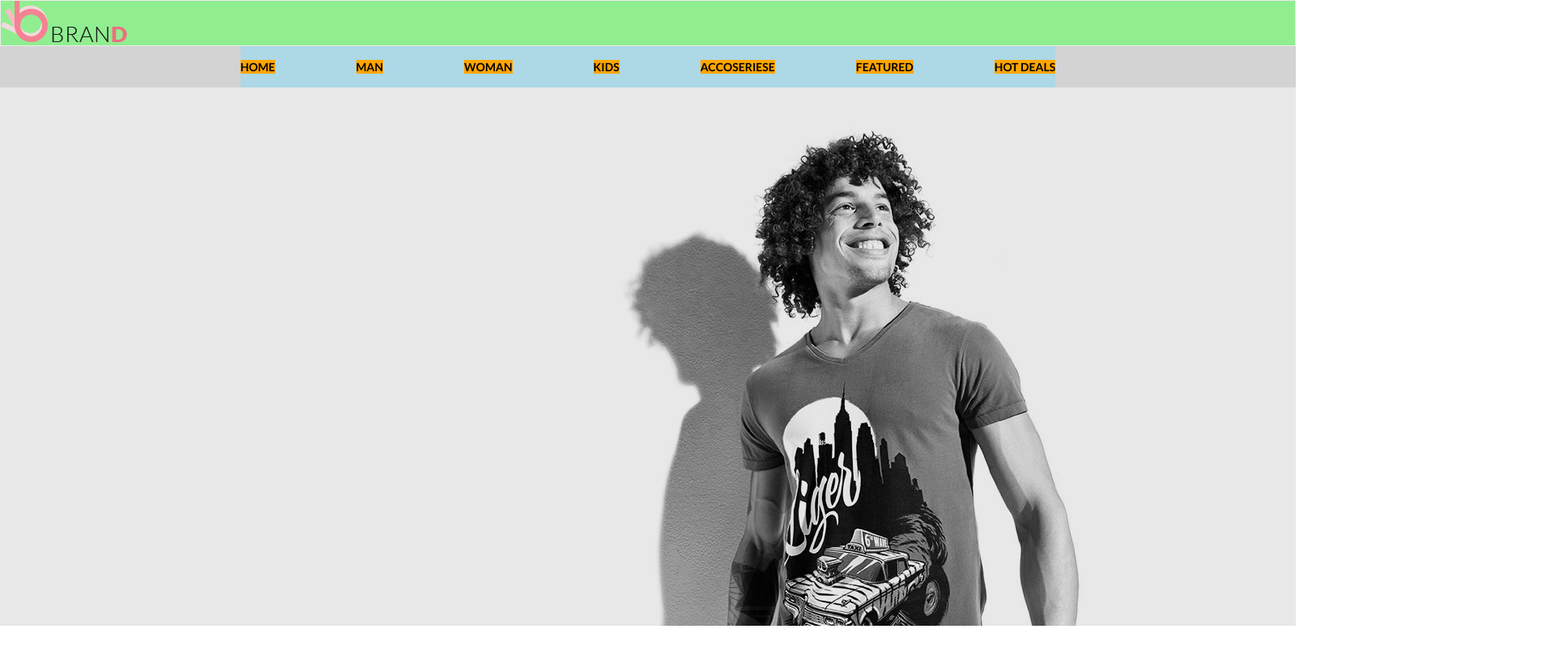
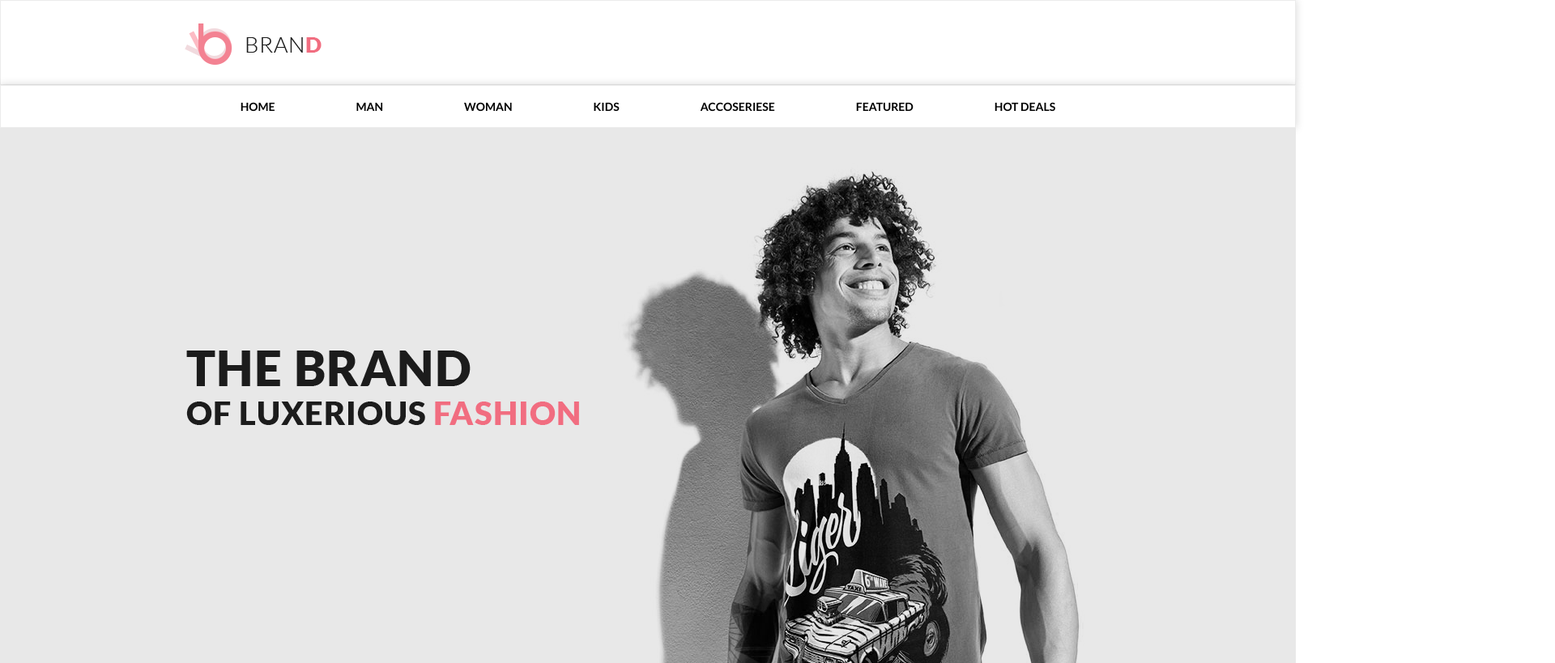
Before and after one commit to Axeman77/shop, a plain HTML site: page index.html in a window 1280 px wide. Shown: the top 819 px of the page at 81% size, 1920 px wide, since content can reach past the window. Drawn offline with Linux system fonts and the light colour scheme.

Commit message:
logo i menu

```diff
--- a/css/main.css
+++ b/css/main.css
@@ -8,7 +8,6 @@
     margin: 0 auto;
 }
 
-
 .containerlogo {
     border-style: solid;
     border-width: 1px;
@@ -18,10 +17,20 @@
     box-shadow: 0px 0px 10px 0px rgba(0, 0, 0, 0.17);
 }
 
+.containerlogo_logo {}
 
-.containerlogo_logo {
-    background: lightgreen;
+.logo__item1 {
+    padding-left: 227px;
+    padding-bottom: 20px;
+    padding-top: 20px;
 }
+
+.logo__item2 {
+    padding-left: 13px;
+    padding-bottom: 35px;
+    padding-top: 45px;
+}
+
 
 /*
 .divlogo_logo_btn {
@@ -42,12 +51,16 @@
 */
 
 
-
 /*main-menu*/
 
 .main-menu {
-    background: lightgray;
     align-items: center;
+    border-style: solid;
+    border-width: 1px;
+    border-color: #ececec;
+    box-sizing: border-box;
+    background-color: #ffffff;
+    box-shadow: 0px 0px 10px 0px rgba(0, 0, 0, 0.17);
 }
 
 .main-menu_list {
@@ -57,7 +70,6 @@
 }
 
 .main-menu_list__item {
-    background: lightblue;
     font-family: Lato;
     color: #222222;
     font-size: 14px;
@@ -71,16 +83,33 @@
     padding-right: 0;
 }
 
-
 .main-menu_list__item a {
     text-decoration: none;
     color: black;
-    background-color: orange;
 }
 
 .main-menu_list__item a:hover {
-        color: #fff;
-
+    color: lightgray;
 }
 
+
 /*content*/
+
+.slider_content {
+    background-image: url(../img/Layer%2024.png);
+    background-repeat: no-repeat;
+}
+
+
+/*
+.slider_content__pic {
+    display: inline-block;
+    padding: 275px 1370px 290px 230px;
+    z-index: -1px;
+}
+*/
+
+.slider_content__text {
+    display: inline-block;
+    padding: 275px 1370px 290px 230px;
+}
--- a/index.html
+++ b/index.html
@@ -46,7 +46,8 @@
 
         <div class="slider">
             <div class="slider_content">
-                <img src="img/Layer%2024.png" alt="boy" class="slider_content__background">
+                <!--                <img src="img/Rectangle%2016%20copy.png" alt="" class="slider_content__pic">-->
+                <img src="img/THE%20BRAND%20OF%20LUXERIOUS%20FASHION.png" alt="" class="slider_content__text">
             </div>
 
         </div>
```
